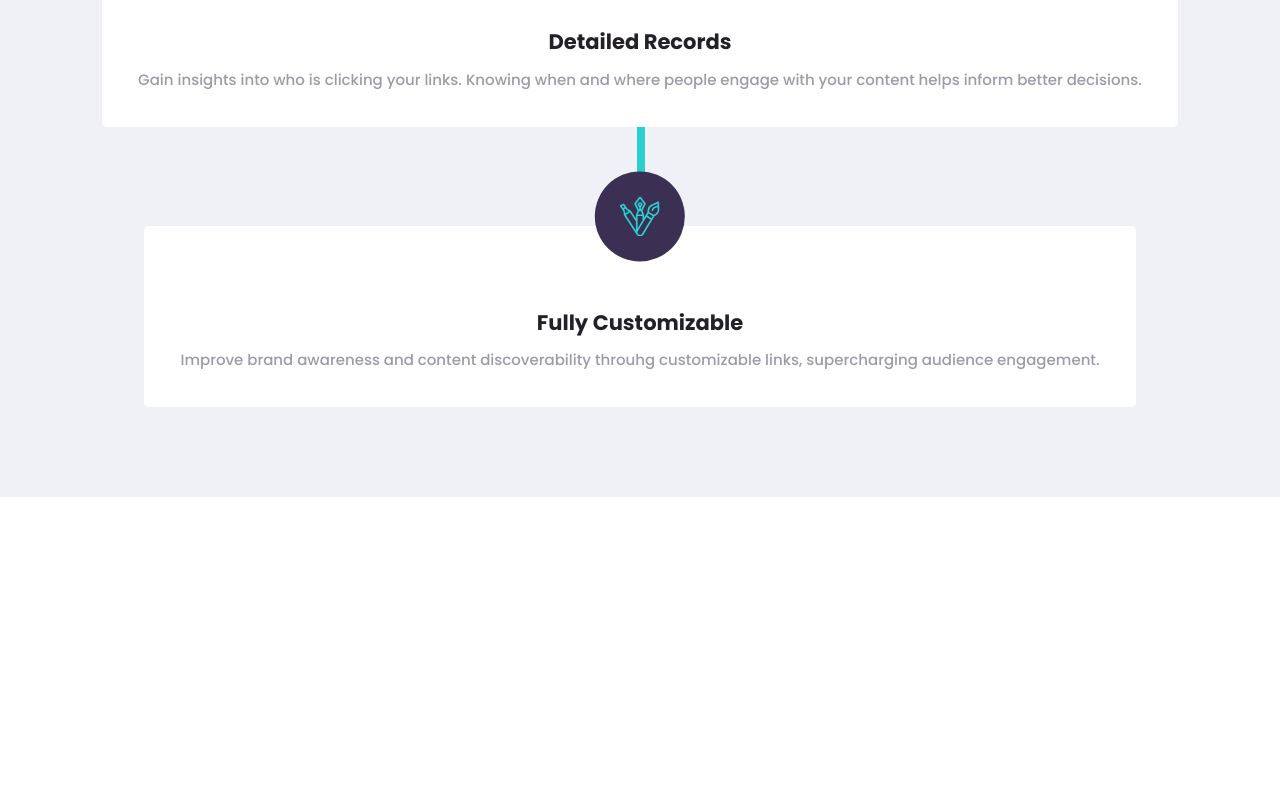
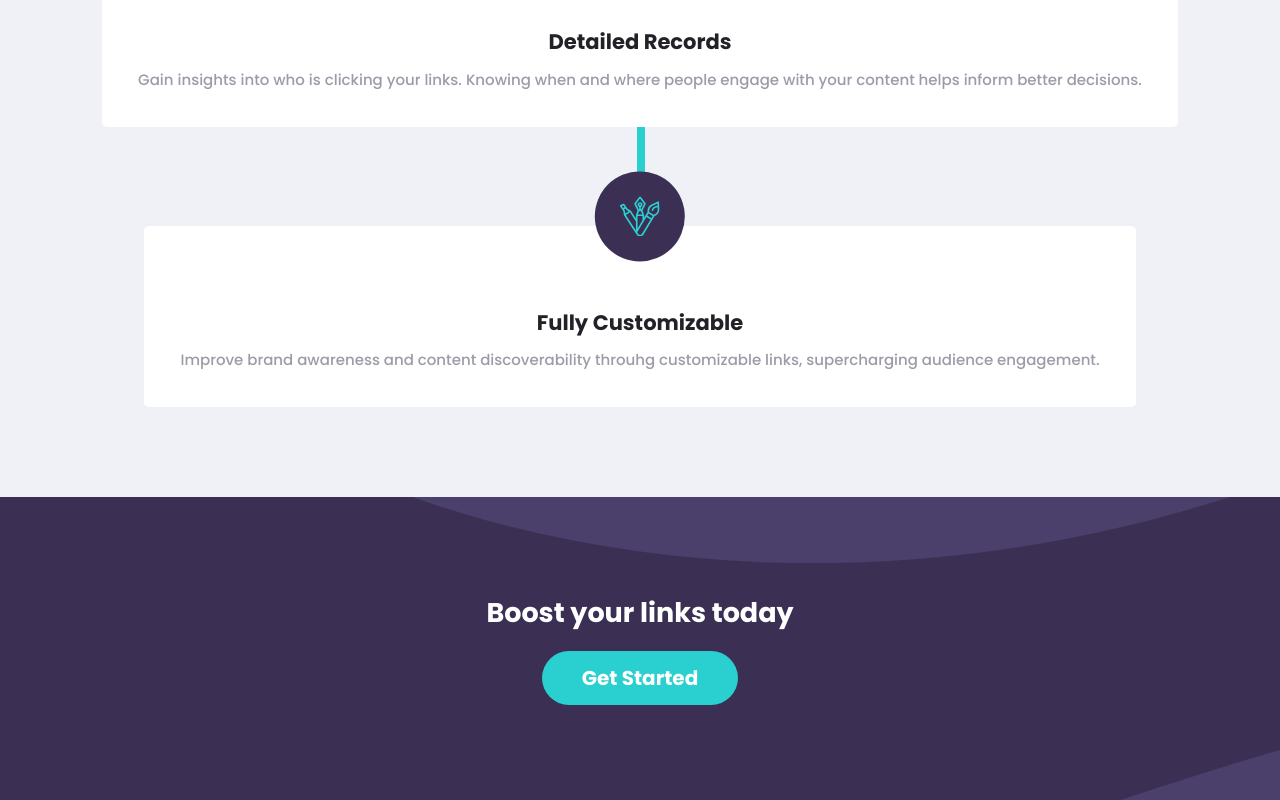
Before and after one commit to ATEOTG/url-shortening-app, a React (Create React App) app: page / in a window 1280 px wide. Shown: the part 2392-3192 px from the top of the page. Before the commit the page ends 2889 px from the top, so only its background shows below. Built offline with nearby package versions, Linux system fonts and the light colour scheme.

Commit message:
added sign-up section

```diff
--- a/src/App.js
+++ b/src/App.js
@@ -3,6 +3,7 @@ import "./App.css";
 import Navigation from "./components/Navigation";
 import Header from "./components/Header";
 import Feature from "./components/Feature/Feature";
+import SignUp from "./components/SignUp";
 
 function App() {
   return (
@@ -13,6 +14,7 @@ function App() {
           <Header />
         </div>
         <Feature />
+        <SignUp />
       </main>
       <footer></footer>
     </Fragment>
--- /dev/null
+++ b/src/components/SignUp.js
@@ -0,0 +1,13 @@
+import classes from "./SignUp.module.css";
+import CTAButton from "./UI/CTAButton";
+
+function SignUp() {
+  return (
+    <div className={classes["sign-up"]}>
+      <h2>Boost your links today</h2>
+      <CTAButton>Get Started</CTAButton>
+    </div>
+  );
+}
+
+export default SignUp;
--- /dev/null
+++ b/src/components/SignUp.module.css
@@ -0,0 +1,17 @@
+.sign-up {
+  display: flex;
+  flex-direction: column;
+  align-items: center;
+  padding: 5.3em 1em;
+  gap: 1em;
+  background-image: url("../assets/images/bg-boost-mobile.svg");
+  background-position: center;
+  background-size: cover;
+  background-repeat: no-repeat;
+
+  background-color: var(--drk-violet);
+}
+
+.sign-up h2 {
+  color: white;
+}
```
